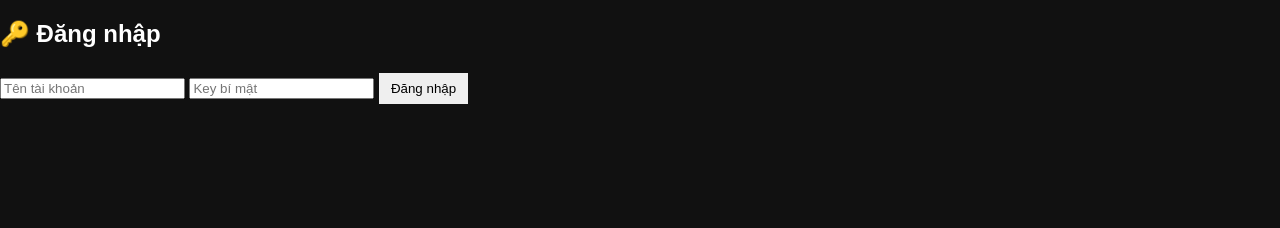
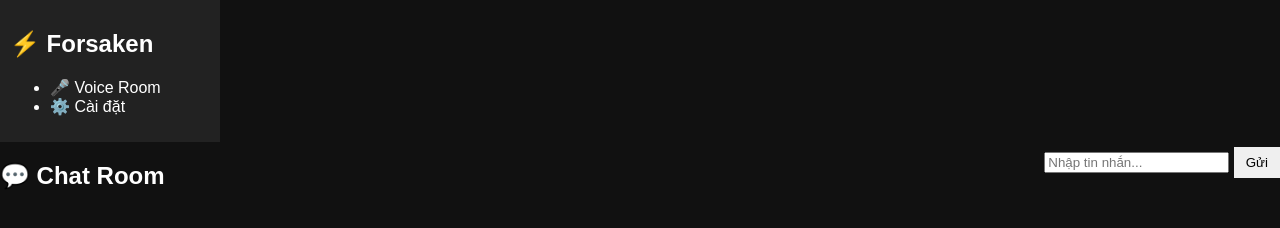
Before and after one commit to anhlongscript/chatforshaken, a website: page public/chat.html in a window 1280 px wide. Shown: the top 228 px of the page. Drawn offline with nearby package versions, Linux system fonts and the light colour scheme; no server answers.

Commit message:
Update chat.html

```diff
--- a/public/chat.html
+++ b/public/chat.html
@@ -2,17 +2,30 @@
 <html lang="vi">
 <head>
   <meta charset="UTF-8">
-  <title>Đăng nhập - Forsaken Chat</title>
+  <title>Forsaken Chat</title>
   <link rel="stylesheet" href="style.css">
 </head>
-<body class="login-page">
-  <div class="login-box">
-    <h2>🔑 Đăng nhập</h2>
-    <input type="text" id="username" placeholder="Tên tài khoản">
-    <input type="password" id="key" placeholder="Key bí mật">
-    <button onclick="login()">Đăng nhập</button>
-    <p id="error" class="error"></p>
+<body class="chat-page">
+  <div class="sidebar">
+    <h2>⚡ Forsaken</h2>
+    <ul>
+      <li id="voice-btn">🎤 Voice Room</li>
+      <li id="settings-btn">⚙️ Cài đặt</li>
+    </ul>
   </div>
+
+  <div class="chat-container">
+    <div class="chat-header">
+      <h2>💬 Chat Room</h2>
+    </div>
+    <div id="messages" class="messages"></div>
+    <div class="input-box">
+      <input id="msg" autocomplete="off" placeholder="Nhập tin nhắn...">
+      <button onclick="sendMessage()">Gửi</button>
+    </div>
+  </div>
+
+  <script src="/socket.io/socket.io.js"></script>
   <script src="client.js"></script>
 </body>
 </html>
```
